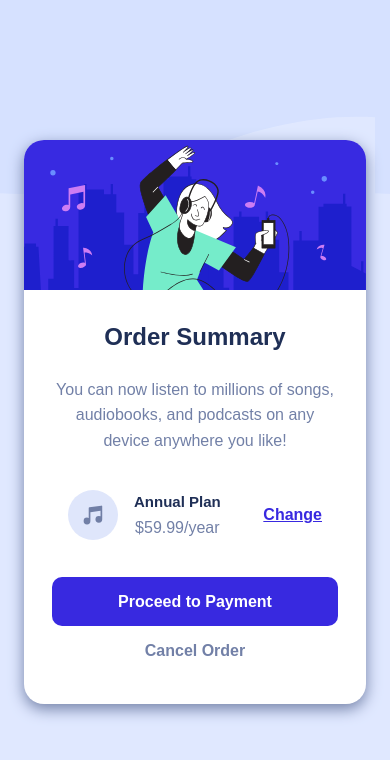
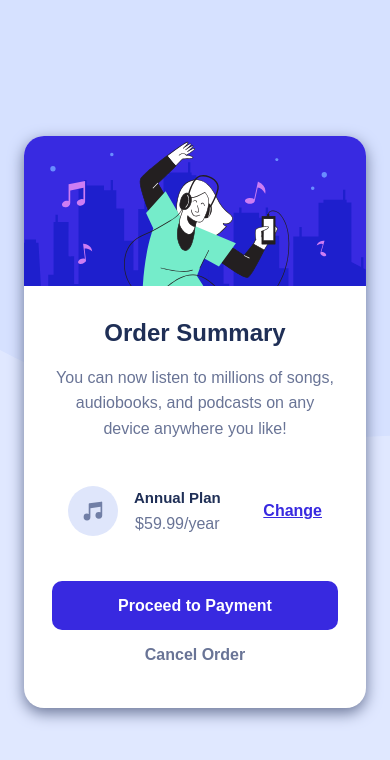
Before and after one commit to VPontis15/Order-Summary-Component-Main, a plain HTML site: page index.html in a window 390 px wide. Drawn offline with Linux system fonts and the light colour scheme.

Commit message:
change media query and some margins

```diff
--- a/style.css
+++ b/style.css
@@ -76,7 +76,7 @@ h6 {
   --clr-bg: #e0e8ff;
   --clr-accent: hsl(245, 75%, 52%);
   --clr-bg2: #f5f7ff;
-  --clr-text: hsl(224, 23%, 55%);
+  --clr-text: hsl(225, 18%, 50%);
   --clr-dark-blue: hsl(223, 47%, 23%);
 
   /* font-sizes */
@@ -105,7 +105,7 @@ body {
   background: url(images/pattern-background-desktop.svg) repeat-x;
 }
 
-@media (max-width: 500px) {
+@media (max-width: 376px) {
   .container {
     background: url(images/pattern-background-mobile.svg) repeat-x;
   }
@@ -142,7 +142,7 @@ a:visited {
 .card__content {
   padding: 1.75em;
   display: grid;
-  gap: 1.25rem;
+  gap: 0.75rem;
 }
 
 .card__heading {
@@ -152,6 +152,7 @@ a:visited {
 .plan-box {
   justify-content: space-between;
   padding: 1em;
+  margin-block: 1rem;
 }
 
 .logo {
```
